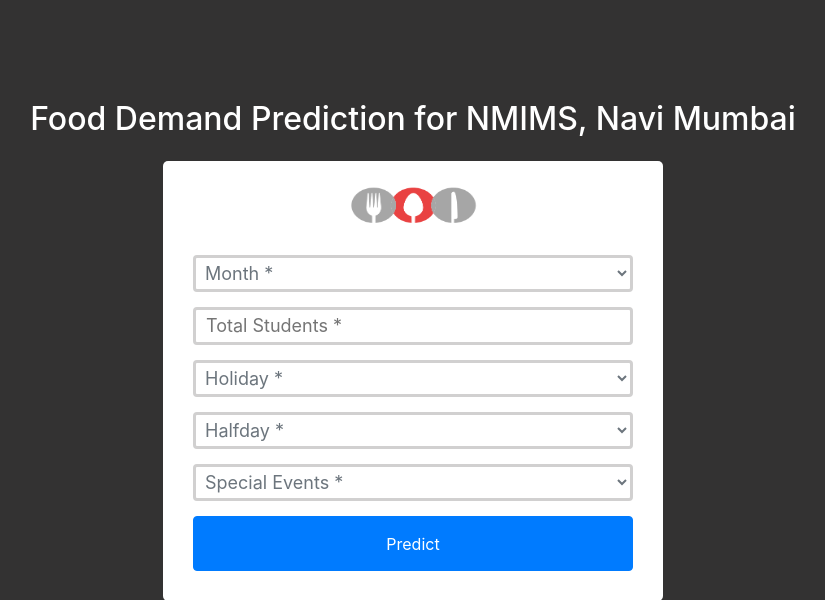
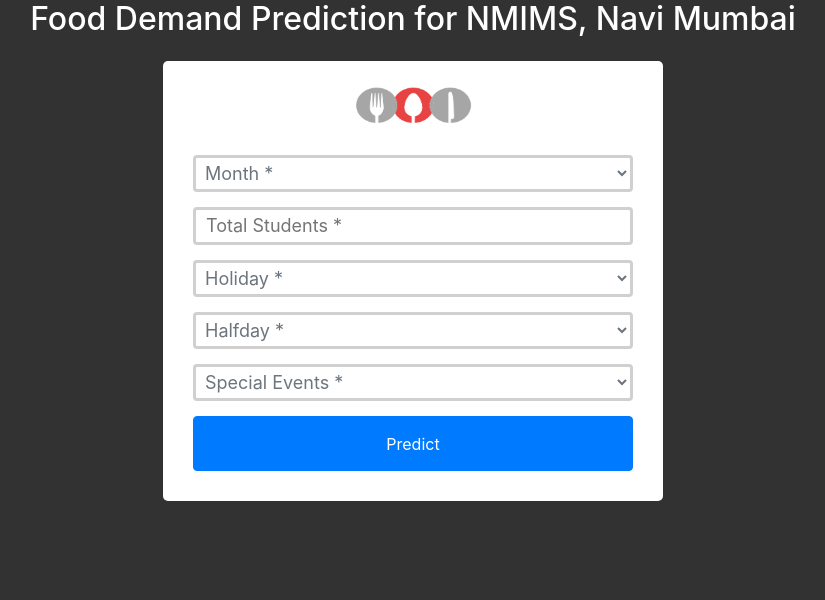
Before and after one commit to harshitgokharu/food-demand-repo, a Flask app: page / in a window 1280 px wide. Shown: the top 600 px of the page, without its empty margins (227-1052 px from the left). Run offline with Flask 2, Linux system fonts and the light colour scheme; parts of the project's set-up code (start-up, migrations or seed data) failed here and were passed over; some libraries are stand-ins or nearby versions.

Commit message:
Update index.html

```diff
--- a/templates/index.html
+++ b/templates/index.html
@@ -10,11 +10,11 @@
   </head>
   <body>
     <div class="container">
-      <center><h2 class="helphead" style="color:#fff; margin-top:100px;">Food Demand Prediction for NMIMS, Navi Mumbai</h2></center>
+      <center><h2 class="helphead" style="color:#fff;">Food Demand Prediction for NMIMS, Navi Mumbai</h2></center>
       <div class="malign">
         <div class="innercontainer">
             <br>
-            <center><img src="static/logo.png" height=40px width=130px></center>
+            <center><img src="static/logo.png" height=40px width=120px></center>
             <form class="formcontainer" action="{{ url_for('predict')}}" method="post">
                  <select name="month" class="formelement" required>
                    <option value="" hidden>Month *</option>
@@ -52,7 +52,6 @@
             </form>
         </div>
         <div style="color:#fff;">
-          <br>
           {{ poha }}
           <br>
           {{ dosa }}
```
